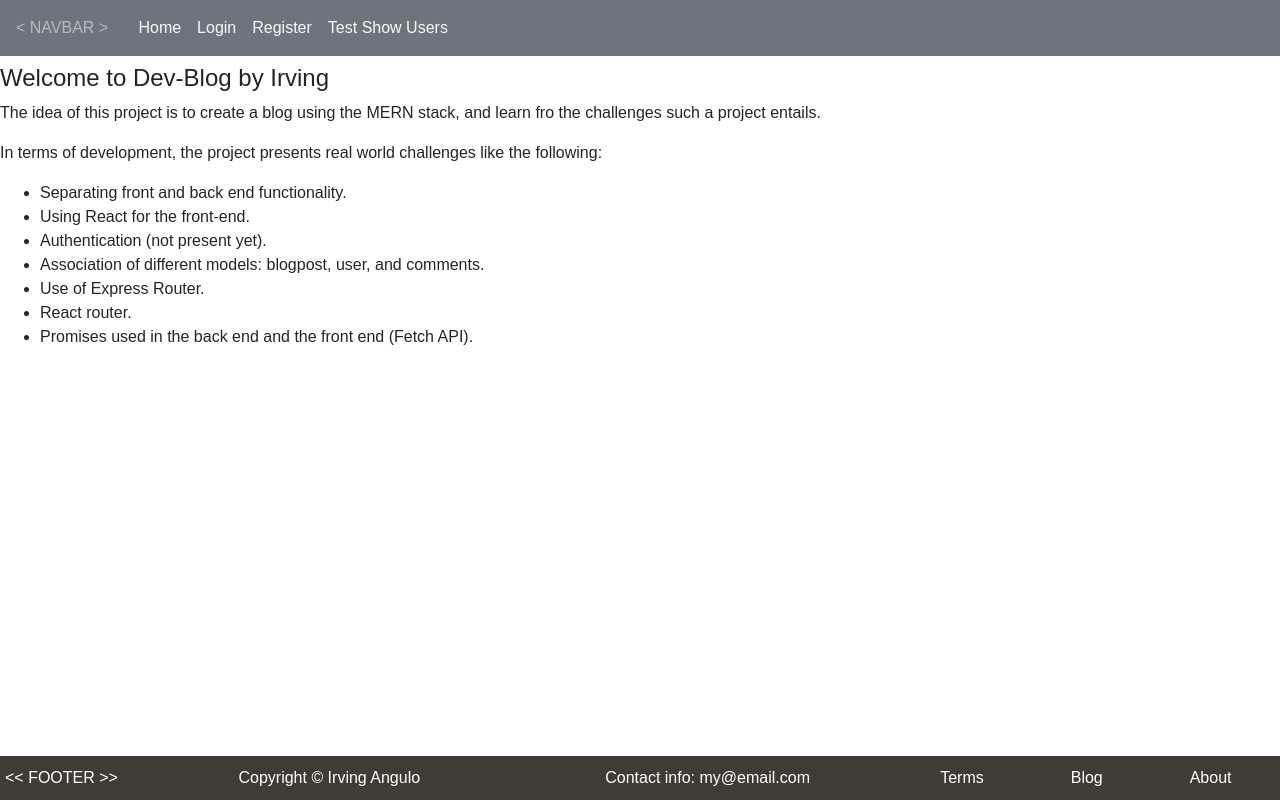
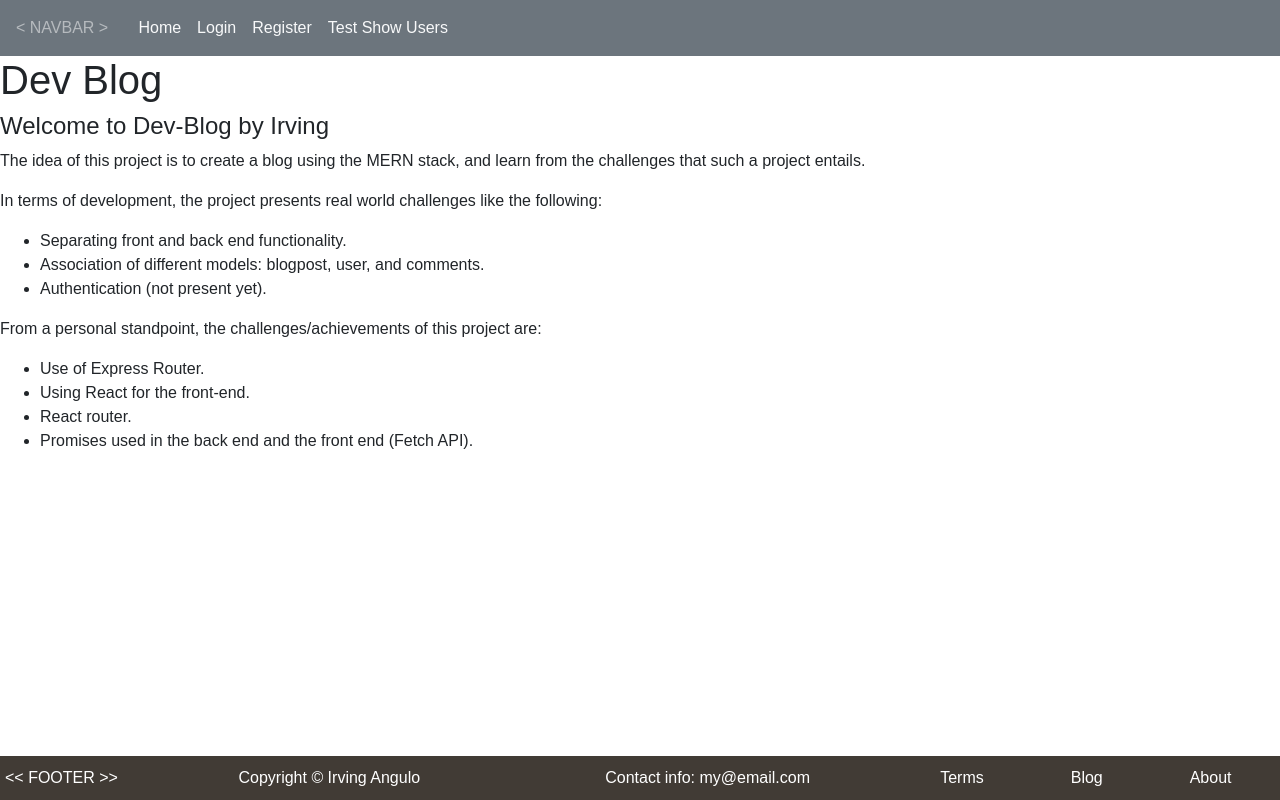
Before and after one commit to irvang/dev-blog, a React (Create React App) app in the folder client/: page / in a window 1280 px wide. Built offline with nearby package versions, Linux system fonts and the light colour scheme.

Commit message:
Separated project challenges vs personal challenges on welcome page bullet points.

```diff
--- a/client/src/Components/views/Landing.js
+++ b/client/src/Components/views/Landing.js
@@ -30,12 +30,11 @@ export class Landing extends React.Component {
 	render() {
 		return (
 
-			<Main>
+			<Main title="Dev Blog">
 				<h4> Welcome to Dev-Blog by Irving</h4>
 
-
 				<p>
-					The idea of this project is to create a blog using the MERN stack, and learn fro the challenges such a project entails.
+					The idea of this project is to create a blog using the MERN stack, and learn from the challenges that such a project entails.
 					</p>
 				<p>
 					In terms of development, the project presents real world challenges like the following:
@@ -43,15 +42,18 @@ export class Landing extends React.Component {
 
 				<ul>
 					<li>Separating front and back end functionality.</li>
+					<li>Association of different models: blogpost, user, and comments.</li>
+					<li>Authentication (not present yet).</li>
+				</ul>
+
+				<p>From a personal standpoint, the challenges/achievements of this project are:</p>
+				<ul>
+					<li>Use of Express Router.</li>
 					<li>Using React for the front-end.</li>
-					<li>Authentication (not present yet).</li>
-
-					<li>Association of different models: blogpost, user, and comments.</li>
-					<li>Use of Express Router.</li>
 					<li>React router.</li>
 					<li>Promises used in the back end and the front end (Fetch API).</li>
+				</ul>
 
-				</ul>
 			</Main>
 
 
```
